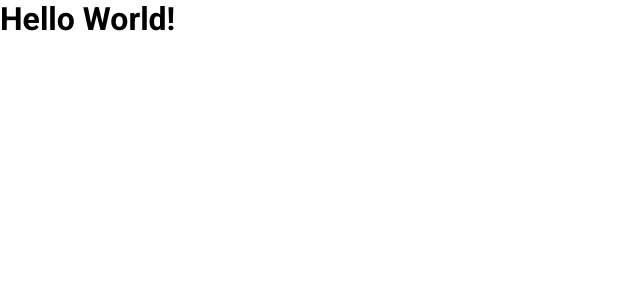
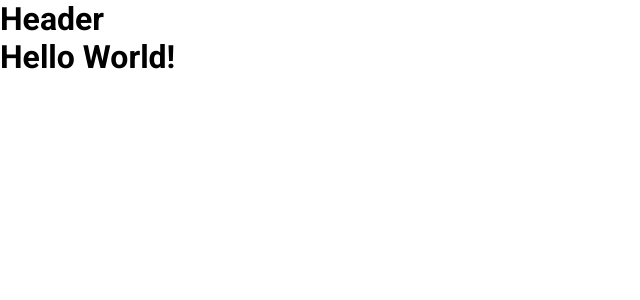
Before and after one commit to 46Stephan/gt, a React (Vite) app: page / in a window 1280 px wide. Shown: the top 300 px of the page, without its empty margins (0-640 px from the left). Built offline with nearby package versions, Linux system fonts and the light colour scheme.

Commit message:
component Header

```diff
--- a/package.json
+++ b/package.json
@@ -11,7 +11,8 @@
   },
   "dependencies": {
     "react": "^18.2.0",
-    "react-dom": "^18.2.0"
+    "react-dom": "^18.2.0",
+    "styled-components": "^6.1.8"
   },
   "devDependencies": {
     "@types/react": "^18.2.43",
--- a/src/App.tsx
+++ b/src/App.tsx
@@ -1,9 +1,10 @@
+import { Header } from "./components/Header"
 
 function App() {
 
   return (
     <>
-
+<Header />
 <div>
   <h1>Hello World!</h1>
 </div>
--- /dev/null
+++ b/src/components/Header.tsx
@@ -0,0 +1,15 @@
+import styled from "styled-components";
+
+const HeaderStyled = styled.div`
+
+
+`;
+
+
+export function Header() {
+    return (
+        <HeaderStyled>
+            <h1>Header</h1>
+        </HeaderStyled>
+    );
+}
```
Also changed, not shown: src/assets/logo_growtweet.svg (added), 1 other file (tests, documents, lock files or other folders).
